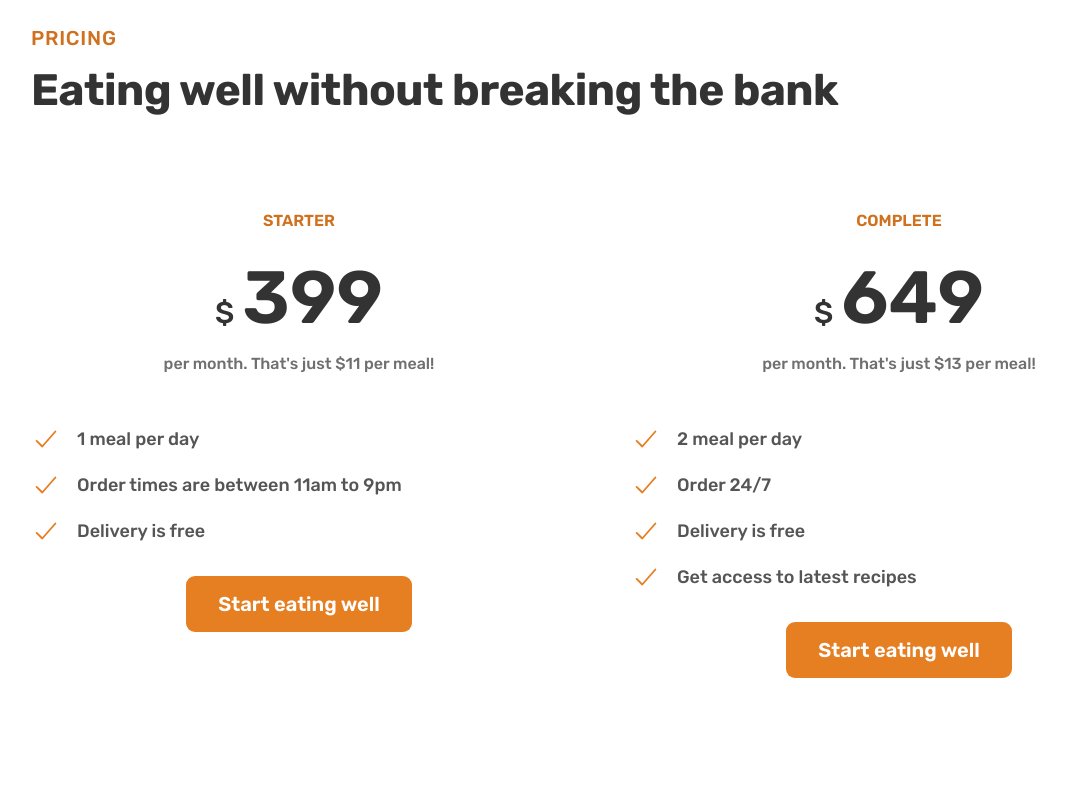
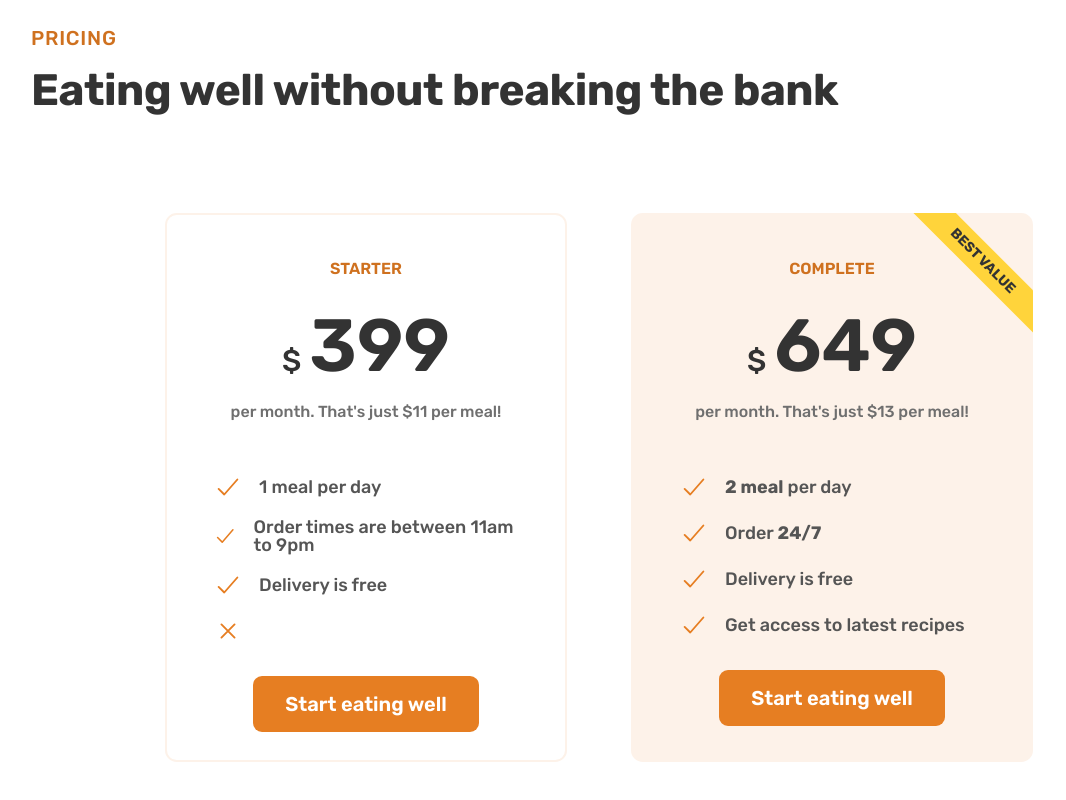
Before and after one commit to iampratiktandel/omnifood, a plain HTML site: page index.html in a window 1280 px wide. Shown: the part 4654-5454 px from the top of the page, without its empty margins (41-1107 px from the left). Before the commit the page ends 5410 px from the top, so only its background shows below. Drawn offline with nearby package versions, Linux system fonts and the light colour scheme; files whose address does not match are found by name.

Commit message:
feat: update pricing section

```diff
--- a/css/general.css
+++ b/css/general.css
@@ -80,6 +80,10 @@ body {
   display: grid;
   column-gap: 6.4rem;
   row-gap: 9.6rem;
+}
+
+.grid:not(:last-child) {
+  margin-bottom: 9.6rem;
 }
 
 .grid--2-cols {
--- a/css/style.css
+++ b/css/style.css
@@ -353,6 +353,40 @@
   padding: 9.6rem 0;
 }
 
+.pricing-plan {
+  border-radius: 11.8px;
+  padding: 4.8rem;
+  width: 75%;
+}
+
+.pricing-plan--starter {
+  border: 2px solid #fdf2e9;
+  justify-self: end;
+  padding: 4.6rem;
+}
+
+.pricing-plan--complete {
+  background-color: #fdf2e9;
+  padding: 4.8rem;
+  position: relative;
+  overflow: hidden;
+}
+
+.pricing-plan--complete::after {
+  content: 'Best value';
+  position: absolute;
+  top: 6%;
+  right: -18%;
+
+  text-transform: uppercase;
+  font-size: 1.4rem;
+  font-weight: 700;
+  color: #333;
+  background-color: #ffd43b;
+  padding: 0.8rem 8rem;
+  transform: rotate(45deg);
+}
+
 .plan-header {
   text-align: center;
   margin-bottom: 4.8rem;
--- a/index.html
+++ b/index.html
@@ -322,7 +322,7 @@
       </div>
 
       <div class="container grid grid--2-cols">
-        <div class="pricing-plan">
+        <div class="pricing-plan pricing-plan--starter ">
           <header class="plan-header">
             <p class="plan-name">Starter</p>
             <p class="plan-price"><span>$</span>399</p>
@@ -342,13 +342,16 @@
               <ion-icon name="checkmark-outline" class="list-icon"></ion-icon>
               <span>Delivery is free</span>
             </li>
+            <li class="list-item">
+              <ion-icon name="close-outline" class="list-icon"></ion-icon>
+            </li>
           </ul>
           <div class="plan-signup">
             <a href="#" class="btn btn--full">Start eating well</a>
           </div>
         </div>
 
-        <div class="pricing-plan">
+        <div class="pricing-plan pricing-plan--complete">
           <header class="plan-header">
             <p class="plan-name">Complete</p>
             <p class="plan-price"><span>$</span>649</p>
@@ -358,11 +361,11 @@
           <ul class="list">
             <li class="list-item">
               <ion-icon name="checkmark-outline" class="list-icon"></ion-icon>
-              <span>2 meal per day</span>
+              <span><strong>2 meal</strong> per day</span>
             </li>
             <li class="list-item">
               <ion-icon name="checkmark-outline" class="list-icon"></ion-icon>
-              <span>Order 24/7</span>
+              <span>Order <strong>24/7</strong></span>
             </li>
             <li class="list-item">
               <ion-icon name="checkmark-outline" class="list-icon"></ion-icon>
```
